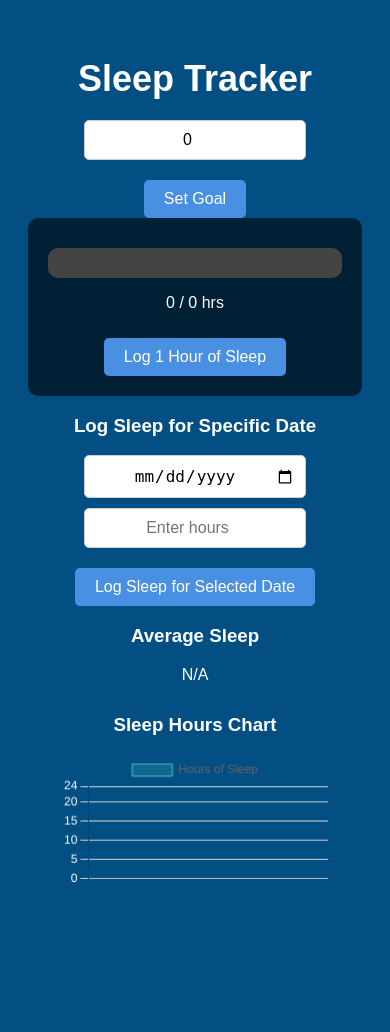
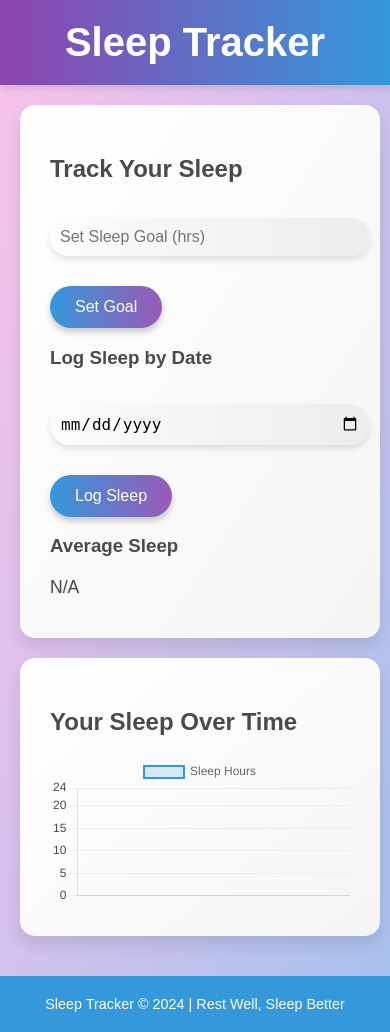
Before and after one commit to Sravani2511/WellTrack, a Django app: page /sleep-tracker in a window 390 px wide. Before the commit the page ends 883 px from the top, so only its background shows below. Run offline with Django 5.2, Linux system fonts and the light colour scheme; a user stored in the database is signed in; data comes from the database, SQL or seed files in the repository; data that the repository does not hold is empty.

Commit message:
Updated chart in sleep tracker and modified UI design

```diff
--- a/WellTrack/WT/templates/WT/sleep-tracker.html
+++ b/WellTrack/WT/templates/WT/sleep-tracker.html
@@ -7,303 +7,252 @@
     <title>Sleep Tracker</title>
     <style>
         body {
-            font-family: Arial, sans-serif;
+            font-family: 'Arial', sans-serif;
+            margin: 0;
+            padding: 0;
+            background: linear-gradient(to bottom right, #fbc2eb, #a6c1ee);
+            color: #333;
+        }
+
+        header {
+            background: linear-gradient(to right, #8e44ad, #3498db);
+            color: white;
             text-align: center;
             padding: 20px;
-            background-color: #034f84;
-            background-size: cover;
-            color: #ffffff;
+            box-shadow: 0 4px 6px rgba(0, 0, 0, 0.1);
         }
 
-        h2 {
-            font-size: 36px;
+        header h1 {
+            margin: 0;
+            font-size: 2.5rem;
+        }
+
+        .container {
+            max-width: 1200px;
+            margin: auto;
+            padding: 20px;
+            display: flex;
+            flex-wrap: wrap;
+            gap: 20px;
+        }
+
+        .tracker-container, .chart-container {
+            background: linear-gradient(to bottom right, #ffffff, #f5f5f5);
+            border-radius: 15px;
+            box-shadow: 0 8px 16px rgba(0, 0, 0, 0.1);
+            padding: 30px;
+            flex: 1 1 calc(50% - 40px);
+            min-width: 300px;
+        }
+
+        h2, h3 {
+            color: #4a4a4a;
             margin-bottom: 20px;
         }
 
-        .tracker {
-            margin-top: 20px;
-            max-width: 400px;
-            margin: auto;
-            background: rgba(0, 0, 0, 0.6);
-            padding: 20px;
-            border-radius: 10px;
+        .input-field {
+            width: 100%;
+            max-width: 300px;
+            margin: 15px auto;
+            padding: 10px;
+            border-radius: 25px;
+            border: none;
+            font-size: 1rem;
+            outline: none;
+            background: linear-gradient(to right, #fdfbfb, #ebedee);
+            box-shadow: 0 4px 6px rgba(0, 0, 0, 0.1);
         }
 
-        .progress {
+        .btn {
+            margin-top: 15px;
+            padding: 12px 25px;
+            font-size: 1rem;
+            border: none;
+            border-radius: 25px;
+            cursor: pointer;
+            color: white;
+            background: linear-gradient(to right, #3498db, #9b59b6);
+            transition: all 0.3s ease;
+            box-shadow: 0 4px 6px rgba(0, 0, 0, 0.2);
+        }
+
+        .btn:hover {
+            background: linear-gradient(to right, #9b59b6, #3498db);
+            transform: translateY(-2px);
+        }
+
+        .progress-bar-container {
+            margin: 20px 0;
             width: 100%;
-            background: #444;
-            border-radius: 10px;
+            max-width: 300px;
+            height: 30px;
+            background: linear-gradient(to bottom, #f7f7f7, #e0e0e0);
+            border-radius: 15px;
             overflow: hidden;
-            margin: 10px 0;
+            box-shadow: inset 0 2px 4px rgba(0, 0, 0, 0.1);
         }
 
         .progress-bar {
-            height: 30px;
-            background: linear-gradient(to right, #4a90e2, #357abd);
             width: 0%;
-            border-radius: 10px;
+            height: 100%;
+            background: linear-gradient(to right, #4facfe, #00f2fe);
             transition: width 0.3s ease;
         }
 
-        .btn {
-            padding: 10px 20px;
-            margin-top: 10px;
-            font-size: 16px;
-            cursor: pointer;
-            background-color: #4a90e2;
-            color: white;
-            border: none;
-            border-radius: 5px;
+        .text-info {
+            font-size: 1.1rem;
+            margin: 10px 0;
+            color: #4a4a4a;
+            text-shadow: 0px 1px 2px rgba(0, 0, 0, 0.1);
         }
 
-        .btn:hover {
-            background-color: #357abd;
+        footer {
+            text-align: center;
+            padding: 20px;
+            background: #3498db;
+            color: white;
+            margin-top: 20px;
+            font-size: 0.9rem;
         }
 
-        .input-field {
-            padding: 10px;
-            width: 100%;
-            max-width: 200px;
-            font-size: 16px;
-            text-align: center;
-            margin: 10px auto;
-            display: block;
-            border: 1px solid #ccc;
-            border-radius: 5px;
+        @media screen and (max-width: 768px) {
+            .tracker-container, .chart-container {
+                flex: 1 1 100%;
             }
-
-        #goal-setter {
-            display: none;
-        }
-
-        .chart-container {
-            width: 80%;
-            margin: 30px auto;
         }
     </style>
-    <!-- Include Chart.js library -->
     <script src="https://cdn.jsdelivr.net/npm/chart.js"></script>
 </head>
 
 <body>
-    <h2>Sleep Tracker</h2>
+    <header>
+        <h1>Sleep Tracker</h1>
+    </header>
 
-    <!-- CSRF Token -->
-    <input type="hidden" id="csrf-token" value="{{ csrf_token }}">
+    <div class="container">
+        <!-- Tracker Section -->
+        <div class="tracker-container">
+            <h2>Track Your Sleep</h2>
+            <input type="number" id="sleep-goal" class="input-field" placeholder="Set Sleep Goal (hrs)">
+            <button class="btn" onclick="setSleepGoal()">Set Goal</button>
 
-    <!-- Input for sleep goal -->
-    <div>
-        <input type="number" id="sleep-goal" class="input-field" placeholder="Enter your sleep goal (hrs)">
-        <button class="btn" onclick="setSleepGoal()">Set Goal</button>
+            <div id="progress-section" style="display: none;">
+                <div class="progress-bar-container">
+                    <div id="progress-bar" class="progress-bar"></div>
                 </div>
-
-    <!-- Tracker and Progress bar -->
-    <div id="goal-setter" class="tracker">
-        <div class="progress">
-            <div class="progress-bar" id="sleep-progress-bar"></div>
-        </div>
-        <p id="sleep-progress-text">0 / 0 hrs</p>
+                <p id="progress-text" class="text-info">0 / 0 hrs</p>
                 <button class="btn" onclick="addSleep()">Log 1 Hour of Sleep</button>
             </div>
 
-    <!-- Date picker and log sleep -->
-    <div>
-        <h3>Log Sleep for Specific Date</h3>
-        <input type="date" id="sleep-date" class="input-field">
-        <input type="number" id="sleep-hours-input" class="input-field" placeholder="Enter hours">
-        <button class="btn" onclick="logSleepByDate()">Log Sleep for Selected Date</button>
+            <h3>Log Sleep by Date</h3>
+            <input type="date" id="log-date" class="input-field">
+            <button class="btn" onclick="logSleepByDate()">Log Sleep</button>
+
+            <h3>Average Sleep</h3>
+            <p id="average-text" class="text-info">N/A</p>
         </div>
 
-    <!-- Average Sleep -->
-    <div>
-        <h3>Average Sleep</h3>
-        <p id="average-sleep-text">N/A</p>
+        <!-- Chart Section -->
+        <div class="chart-container">
+            <h2>Your Sleep Over Time</h2>
+            <canvas id="sleepChart"></canvas>
+        </div>
     </div>
 
-    <!-- Sleep Chart -->
-    <div class="chart-container">
-        <h3>Sleep Hours Chart</h3>
-        <canvas id="sleepChart" width="400" height="200"></canvas>
-    </div>
+    <footer>
+        Sleep Tracker © 2024 | Rest Well, Sleep Better
+    </footer>
 
     <script>
+        let sleepGoal = 0;
+        let totalSleep = 0;
         let sleepHistory = [];
-        let totalSleep = 0;
-        let sleepGoal = 0;
 
-        // Create the chart
-        let ctx = document.getElementById('sleepChart').getContext('2d');
-        let sleepChart = new Chart(ctx, {
+        // Initialize Chart
+        const ctx = document.getElementById('sleepChart').getContext('2d');
+        const sleepChart = new Chart(ctx, {
             type: 'line',
             data: {
                 labels: [],
                 datasets: [{
-                    label: 'Hours of Sleep',
+                    label: 'Sleep Hours',
                     data: [],
-                    backgroundColor: 'rgba(75, 192, 192, 0.2)',
-                    borderColor: 'rgba(75, 192, 192, 1)',
-                    borderWidth: 1
-                }]
+                    backgroundColor: 'rgba(73, 155, 234, 0.2)',
+                    borderColor: '#3498db',
+                    borderWidth: 2,
+                }],
             },
             options: {
+                responsive: true,
                 scales: {
                     x: {
-                        ticks: {
-                            color: '#ffffff'
-                        },
-                        grid: {
-                            color: '#d3d3d3'
-                        }
+                        ticks: { color: '#4a4a4a' },
+                        grid: { color: '#eeeeee' },
                     },
                     y: {
                         beginAtZero: true,
                         max: 24,
-                        ticks: {
-                            color: '#ffffff'
+                        ticks: { color: '#4a4a4a' },
+                        grid: { color: '#eeeeee' },
                     },
-                        grid: {
-                            color: '#d3d3d3'
-                        }
-                    }
                 },
-                responsive: true
-            }
+            },
         });
 
-        function getCsrfToken() {
-            const tokenElement = document.getElementById('csrf-token');
-            return tokenElement ? tokenElement.value : null;
-        }
-
-        // Fetch the current sleep goal from the database
-        function fetchSleepGoal() {
-            fetch('/get_sleep_data/', {
-                method: 'GET',
-                headers: {
-                    'X-CSRFToken': getCsrfToken(),
-                }
-            })
-                .then(response => response.json())
-                .then(data => {
-                    if (data.sleep_goal !== undefined) {
-                        sleepGoal = data.sleep_goal;
-                        document.getElementById('sleep-goal').value = sleepGoal;  // Preload sleep goal in input field
-                        document.getElementById('sleep-progress-text').innerText = `0 / ${sleepGoal} hrs`;
-                        document.getElementById('goal-setter').style.display = 'block';
-                    }
-                })
-                .catch(error => {
-                    console.error('Error fetching sleep goal:', error);
-                    alert('An error occurred while fetching the sleep goal.');
-                });
-        }
-
-        // Set the sleep goal
+        // Set Sleep Goal
         function setSleepGoal() {
             sleepGoal = parseInt(document.getElementById('sleep-goal').value);  // Fix here: remove `var` to update the global sleepGoal
             if (isNaN(sleepGoal) || sleepGoal <= 0) {
-                alert("Please enter a valid sleep goal in hours.");
+                alert('Please enter a valid sleep goal.');
                 return;
             }
-
-            // Update the progress text to reflect the sleep goal
-            document.getElementById('sleep-progress-text').innerText = `0 / ${sleepGoal} hrs`;
-
-            fetch('/set_sleep_goal/', {
-                method: 'POST',
-                headers: {
-                    'Content-Type': 'application/json',
-                    'X-CSRFToken': getCsrfToken(),
-                },
-                body: JSON.stringify({ sleep_goal: sleepGoal })
-            })
-                .then(response => response.json())
-                .then(data => {
-                    if (data.message) {
-                        alert(data.message);
-                        document.getElementById('goal-setter').style.display = 'block';
-                    } else {
-                        alert(data.error || "An error occurred.");
-                    }
-                });
+            document.getElementById('progress-section').style.display = 'block';
+            document.getElementById('progress-text').innerText = `0 / ${sleepGoal} hrs`;
         }
 
-        // Add sleep log
+        // Add Sleep
         function addSleep() {
             totalSleep += 1;
             if (totalSleep > sleepGoal) totalSleep = sleepGoal;
 
-            // Add to sleep history
-            let today = new Date();
-            let historyEntry = {
-                date: today.toLocaleDateString(),
-                hours: totalSleep
-            };
-            sleepHistory.push(historyEntry);
-
-            updateChart(); // Update chart with the new data
-
-            // Update progress bar
-            const progressBar = document.getElementById('sleep-progress-bar');
-            const progressText = document.getElementById('sleep-progress-text');
+            const progressBar = document.getElementById('progress-bar');
+            const progressText = document.getElementById('progress-text');
             const percentage = (totalSleep / sleepGoal) * 100;
-            progressBar.style.width = percentage + '%';
+            progressBar.style.width = `${percentage}%`;
             progressText.innerText = `${totalSleep} / ${sleepGoal} hrs`;
-
-            updateAverageSleep(); // Update average sleep
         }
 
-        // Function to log sleep hours for a specific date
+        // Log Sleep by Date
         function logSleepByDate() {
-            const hours = document.getElementById('sleep-hours-input').value; // Hours input field
-            const date = document.getElementById('sleep-date').value; // Date input field
-
-            // Check if both fields are filled
-            if (!hours || !date) {
-                alert("Please enter both hours and date.");
+            const date = document.getElementById('log-date').value;
+            if (!date) {
+                alert('Please select a date.');
                 return;
             }
 
-            console.log(`Logging sleep: Hours: ${hours}, Date: ${date}`);
-
-            // Send request to the backend API
-            fetch('/log_sleep/', {
-                method: 'POST',
-                headers: {
-                    'Content-Type': 'application/json',
-                    'X-CSRFToken': getCsrfToken(),  // CSRF token included
-                },
-                body: JSON.stringify({ hours: hours, date: date })  // Sending the hours and date
-            })
-                .then(response => response.json())
-                .then(data => {
-                    if (data.message) {
-                        alert(data.message);  // Success message
-                    } else {
-                        alert(data.error);  // Error message
-                    }
-                })
-                .catch(error => {
-                    console.error('Error:', error);  // Log any errors
-                    alert('An error occurred while logging sleep.');
-                });
+            const hours = parseInt(prompt('Enter sleep hours for ' + date));
+            if (isNaN(hours) || hours <= 0) {
+                alert('Please enter valid sleep hours.');
+                return;
             }
 
-        // Update chart with sleep history
+            sleepHistory.push({ date, hours });
+            updateChart();
+            updateAverage();
+        }
+
+        // Update Chart
         function updateChart() {
-            let labels = sleepHistory.map(entry => entry.date);
-            let data = sleepHistory.map(entry => entry.hours);
-
-            sleepChart.data.labels = labels;
-            sleepChart.data.datasets[0].data = data;
+            sleepChart.data.labels = sleepHistory.map(entry => entry.date);
+            sleepChart.data.datasets[0].data = sleepHistory.map(entry => entry.hours);
             sleepChart.update();
         }
 
-        // Update average sleep
-        function updateAverageSleep() {
-            let totalSleep = sleepHistory.reduce((sum, entry) => sum + entry.hours, 0);
-            let average = (totalSleep / sleepHistory.length) || 0;
-            document.getElementById('average-sleep-text').innerText = `Average Sleep: ${average.toFixed(2)} hrs`;
+        // Update Average Sleep
+        function updateAverage() {
+            const total = sleepHistory.reduce((sum, entry) => sum + entry.hours, 0);
+            const average = total / sleepHistory.length;
+            document.getElementById('average-text').innerText = `${average.toFixed(2)} hrs`;
         }
 
         // Fetch the sleep goal on page load
```
Lines whose indentation alone changed are shown as unchanged.
